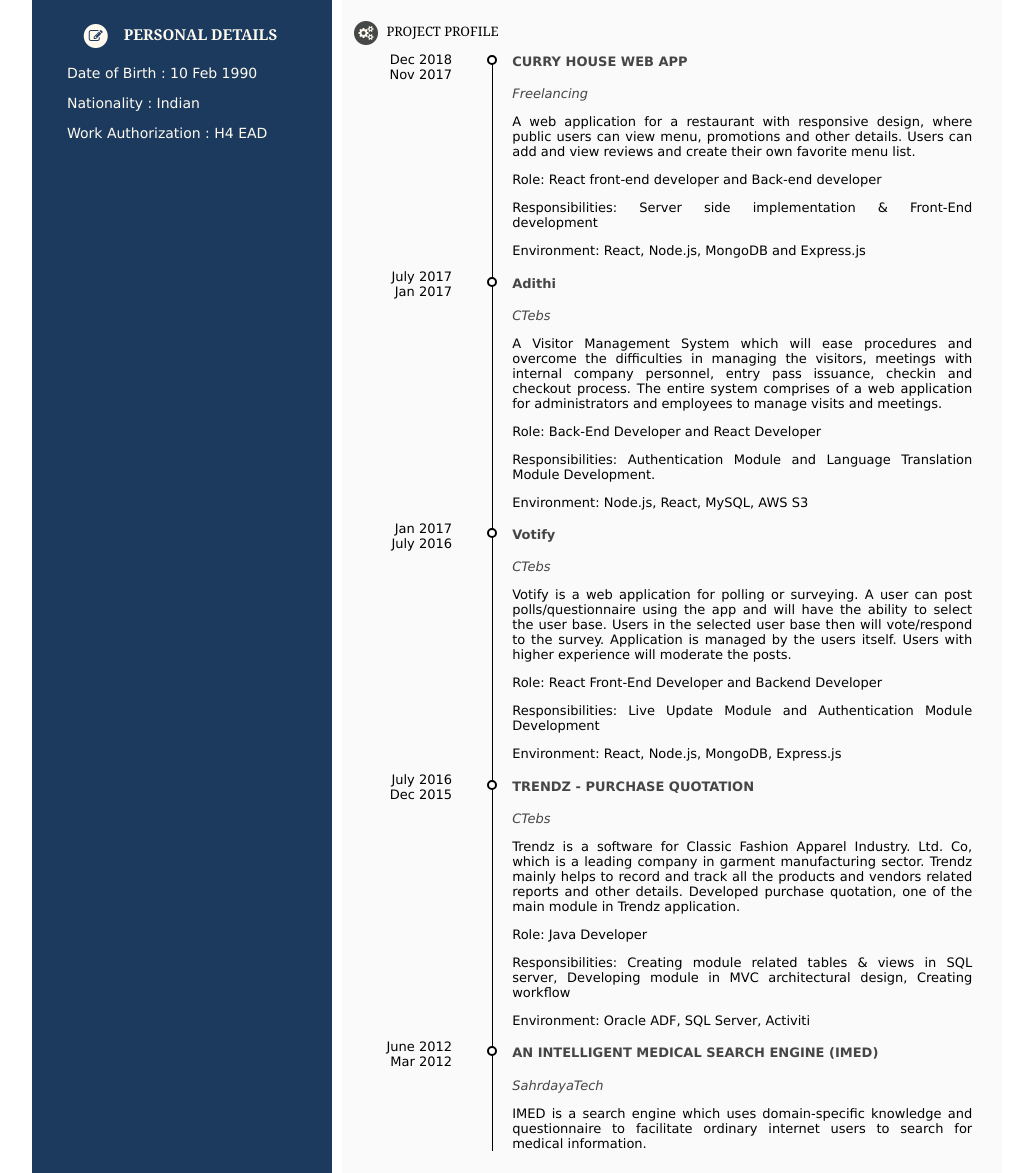
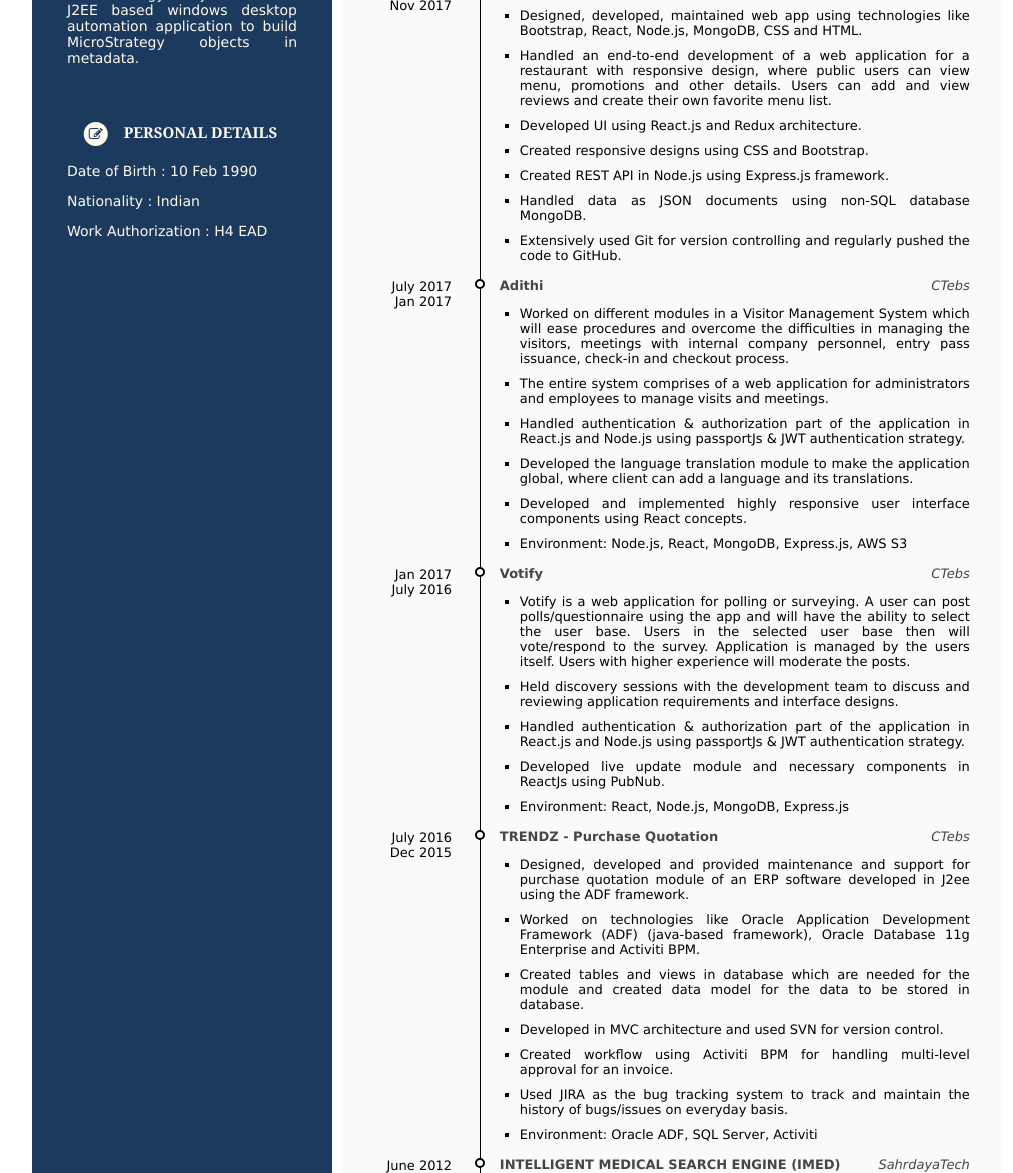
Before and after one commit to freelyfranciz/MyResume, a plain HTML site: page index.html in a window 1280 px wide. Shown: the part 1627-2800 px from the top of the page, without its empty margins (123-1136 px from the left). Drawn offline with Linux system fonts and the light colour scheme.

Commit message:
Project details

```diff
--- a/css/styles.css
+++ b/css/styles.css
@@ -65,7 +65,7 @@
 img{
     border-radius: 70%;
     width: 150px;
-    height: 180px;
+    height: 170px;
 }
 span {
     display: block;
@@ -116,26 +116,26 @@
     background-color: black;
     top: 10px;
     bottom: 0;
-    left: 21%;
+    left: 19%;
   }
 
   /* Container around content */
   .container {
     position: relative;
-    width: 500px;
+    width: 510px;
   }
 
   .datecontainer {
     position: absolute;
     width: 80px;
     text-align: right;
-    margin-top: -15px;
+    margin-top: -10px;
     margin-left: 10px;
   }
 
   /* Place the container to the right */
   .right {
-    left: 21%;
+    left: 19%;
   }
 
   /* Fix the circle for containers on the right side */
@@ -163,18 +163,20 @@
 /*Timeline sub heading*/
 .heading {
   color: rgb(70, 70, 70);
+  margin: 15px 0 0 0;
 }
 .subheading{
     color: rgb(70, 70, 70);
     font-style: italic;
+    margin: 0;
 }
 
 ul.list-style{
   list-style-type: square;
-    margin-left: 10px;
     font-family: Verdana, Geneva, Tahoma, sans-serif;
     font-size: small;
     text-align: justify;
+    padding: 0 0 0 20px;
 }
 .icon-margin {
   margin-right: 5px;
--- a/index.html
+++ b/index.html
@@ -40,9 +40,11 @@
                 <div id="sideblock-content">
                     <p>Three years of experience in developing Enterprise Resource Planning (ERP) software and full
                         stack web development.</p>
-                    <p>Full stack web developer having expertise in React, Angular and Node.js.</p>
-                    <p>Experience in web development using HTML5, CSS & JavaScript</p>
+                    <p>Full stack web developer having expertise in React and Node.js.</p>
+                    <p>In-depth knowledge of JavaScript, CSS, HTML and front-end languages.</p>
+                    <p>Developed web applications using MERN stack (MongoDB, ExpressJs, NodeJs, and React).</p>
                     <p>Hands-on experience in Java / J2EE programming.</p>
+                    <p>Expertise in React to develop single-page applications (SPA).</p>
 
                 </div>
             </div>
@@ -86,13 +88,15 @@
                 <div id="progressbar">
                     <span><label>HTML5</label></span>
                     <span>
-                        <progress value="60" max="100" style="width: 80%; margin-bottom: 10px;margin-top: 5px;"></progress>
+                        <progress value="60" max="100"
+                            style="width: 80%; margin-bottom: 10px;margin-top: 5px;"></progress>
                     </span>
                 </div>
                 <div id="progressbar">
                     <span><label>CSS</label></span>
                     <span>
-                        <progress value="60" max="100" style="width: 80%; margin-bottom: 10px;margin-top: 5px;"></progress>
+                        <progress value="60" max="100"
+                            style="width: 80%; margin-bottom: 10px;margin-top: 5px;"></progress>
                     </span>
                 </div>
             </div>
@@ -106,12 +110,14 @@
                     PET PROJECTS
                 </h6>
                 <div id="sideblock-content">
-                    <p>COVID-19 Tracker : A React project along with Material UI, Charts.js, React Hooks and API data fetching. Fetched the live data from the API.</p>
+                    <p>COVID-19 Tracker : A React project along with Material UI, Charts.js, React Hooks and API data
+                        fetching. Fetched the live data from the API.</p>
                     <p>Web Resume: HTML and CSS project to bulid and design my resume (
                         <a href="https://freelyfranciz.github.io/MyResume/" style="margin-right: 5px; color: white;">
                             <i class="fa fa-file" style="color: burlywood; margin-right: 5px;">
                             </i>Web Resume</a>).</p>
-                    <p>MicroStrategy Object Builder: J2EE based windows desktop automation application to build MicroStrategy objects in metadata.</p>
+                    <p>MicroStrategy Object Builder: J2EE based windows desktop automation application to build
+                        MicroStrategy objects in metadata.</p>
                 </div>
 
             </div>
@@ -159,7 +165,7 @@
                 </div>
             </div>
             <div>
-                <h6 class="mainheadings">
+                <h6 class="mainheadings" style="margin-bottom: 0;">
                     <span class="fa-stack fa-1x" style="margin-right:3px;">
                         <i class="fa fa-circle fa-stack-2x" style="color:rgb(70, 71, 71);"></i>
                         <i class="fa fa-trophy fa-stack-1x" style="color: floralwhite;"></i>
@@ -168,7 +174,9 @@
                 </h6>
             </div>
             <div>
-                <p class="subheading" style="padding-left: 30px; text-align: justify;">To build my software developing career in a professional work driven environment where I can utilize my knowledge and skills for research, learning and development of innovative products.</p>
+                <p class="subheading" style="padding-left: 30px; text-align: justify;">To build my software developing
+                    career in a professional work driven environment where I can utilize my knowledge and skills for
+                    research, learning and development of innovative products.</p>
             </div>
             <div>
                 <h6 class="mainheadings">
@@ -229,7 +237,8 @@
                     <div class="content">
                         <h4 class="heading">Full Stack Web Developer</h4>
                         <p class="subheading">Freelancing</p>
-                        <p>Design, development, maintenance of web app using technologies like React, Node.js, MongoDB, CSS, Bootstrap and HTML.</p>
+                        <p>End-to-end design, development, maintenance of a restaurant web app including both front-end
+                            development in ReactJs and back-end development using NodeJs, ExpressJs and MongoDB.</p>
                     </div>
                 </div>
                 <div class="datecontainer">
@@ -241,8 +250,15 @@
                     <div class="content">
                         <h4 class="heading">Associate Software Engineer</h4>
                         <p class="subheading">Classic Technologies and Business Solutions Pvt. Ltd., India</p>
-                        <p>Design, development, maintenance and support of React and Java applications. Worked on technologies like React, Node.js, Oracle Application Development Framework(ADF) (java based framework), Oracle Database 11g Enterprise and Activiti BPM.
-                        </p>
+                        <ul class="list-style">
+                            <li>Software developer with the Responsibilities of design, develop, provide maintenance and
+                                support for applications developed in javascript and J2ee.</li>
+                            <li>Direct communication with client or leadership for requirement acquisition and
+                                modifications.</li>
+                            <li>MERN stack developer who worked on UI design and RESTful API development.</li>
+                            <li>Java developer who handled technologies like Oracle Application Development Framework
+                                (ADF), Oracle Database 11g Enterprise and Activiti BPM.</li>
+                        </ul>
                     </div>
                 </div>
                 <div class="datecontainer">
@@ -254,7 +270,8 @@
                     <div class="content">
                         <h4 class="heading">Internship</h4>
                         <p class="subheading">Sahrdaya tech. Infopark, Koratty, Kerala,India</p>
-                        <p>Developed IMed, a medical web search engine, Which helps users to find out most probable health issue by entering symptoms. IMed was developed using JSP.</p>
+                        <p>Developed IMed, a medical web search engine, Which helps users to find out most probable
+                            health issue by entering symptoms. IMed was developed using JSP.</p>
                     </div>
                 </div>
             </div>
@@ -286,13 +303,13 @@
                     </div>
                 </div>
                 <div class="datecontainer">
-                    <div>
+                    <div style="padding-top:10px">
                         <p>April 2020 Feb 2020</p>
                     </div>
                 </div>
                 <div class="container right">
                     <div class="content">
-                        <h4 class="heading">Server-side Development - Node.js, Express & MongoDB
+                        <h4 class="heading">Server-side Development: Node.js, Express & MongoDB
                             <a href="https://www.coursera.org/account/accomplishments/verify/3PEXH3B3JBV9?utm_source=link&utm_campaign=copybutton_certificate&utm_product=course"
                                 style="margin-right: 10px; color: lightsteelblue">
                                 <i class="fa fa-file" style="color: cadetblue;"></i>view</a>
@@ -301,7 +318,7 @@
                     </div>
                 </div>
                 <div class="datecontainer">
-                    <div>
+                    <div style="padding-top:5px">
                         <p>Feb 2020 Dec 2019</p>
                     </div>
                 </div>
@@ -335,7 +352,7 @@
 
 
             <div>
-                <h6 class="mainheadings">
+                <h6 class="mainheadings" style="margin-bottom: 0;">
                     <span class="fa-stack fa-1x" style="margin-right:3px;">
                         <i class="fa fa-circle fa-stack-2x" style="color:rgb(70, 71, 71);"></i>
                         <i class="fa fa-folder-open fa-stack-1x" style="color: floralwhite;"></i>
@@ -344,7 +361,7 @@
                 </h6>
             </div>
             <div>
-                <ul class="list-style">
+                <ul class="list-style" style="padding-left: 30px;">
                     <li>Full stack web developer with React, Node.js, MongoDB, HTML5, CSS & JavaScript.
                     </li>
                     <li>Experienced in developing web applications using MERN stack</li>
@@ -352,18 +369,20 @@
                     </li>
                     <li>Experienced in Java/J2EE programming - JDBC, Servlets, JSP, JSF.</li>
                     <li>Experience in multi-tiered distributed environment. </li>
-                    <li>Good understanding of Software Development Life Cycle (SDLC) and familier with Waterfall and Agile software development methodology.</li>
-                    <li>Good knowledge of using IDE Tools like Eclipse, Oracle Application Development Framework(ADF) for Java/J2EE application development.</li>
-                    <!--page break-->
-                    <li>Expertise in database modeling and development using SQL, PL/SQL in Oracle (11g), SQL Server environments.</li>
-                    <li>Experience in building web applications using architecures like Flux and Redux in React and MVC (Model View Controller) in ADF.</li>
-                    <li>Experience in using version control and configuration management tools like SVN, Git and project management tools like Jira and Confluence.</li>
+                    <li>Good understanding of Software Development Life Cycle (SDLC) and
+                        familier with Waterfall and
+                        Agile software development methodology.</li>
+                    <li>Good knowledge of using IDE Tools like Eclipse, Oracle Application
+                        Development Framework(ADF) for Java/J2EE application development.</li>
+                    <li>Expertise in database modeling and development using SQL, PL/SQL in
+                        Oracle (11g), SQL Server environments.</li>
+                    <li>Experience in building web applications using architecures like Flux and Redux in React and MVC
+                        (Model View Controller) in ADF.</li>
+                    <li>Experience in using version control and configuration management tools like SVN, Git and project
+                        management tools like Jira and Confluence.</li>
                     <li>Working experience in workflow Engine Activiti BPM.</li>
                 </ul>
             </div>
-
-
-
 
             <div>
                 <h6 class="mainheadings">
@@ -382,13 +401,21 @@
                 </div>
                 <div class="container right">
                     <div class="content">
-                        <h4 class="heading">CURRY HOUSE WEB APP</h4>
-                        <p class="subheading">Freelancing</p>
-                        <p>A web application for a restaurant with responsive design, where public users can view menu, promotions and other details. Users can add and view reviews and create their own favorite menu list.</p>
-                        <p>Role: React front-end developer and Back-end developer</p>
-                        <p>Responsibilities: Server side implementation & Front-End development</p>
-                        <p>Environment: React, Node.js, MongoDB and Express.js</p>
-
+                        <h4 class="heading">Curry House Web App
+                            <p class="subheading" style="float: right; font-weight:lighter;">Freelancing</p>
+                        </h4>
+                        <ul class="list-style">
+                            <li>Designed, developed, maintained web app using technologies like Bootstrap, React,
+                                Node.js, MongoDB, CSS and HTML.</li>
+                            <li>Handled an end-to-end development of a web application for a restaurant with responsive
+                                design, where public users can view menu, promotions and other details. Users can add
+                                and view reviews and create their own favorite menu list.</li>
+                            <li>Developed UI using React.js and Redux architecture.</li>
+                            <li>Created responsive designs using CSS and Bootstrap.</li>
+                            <li>Created REST API in Node.js using Express.js framework.</li>
+                            <li>Handled data as JSON documents using non-SQL database MongoDB.</li>
+                            <li>Extensively used Git for version controlling and regularly pushed the code to GitHub.</li>
+                        </ul>
                     </div>
                 </div>
                 <div class="datecontainer">
@@ -398,12 +425,25 @@
                 </div>
                 <div class="container right">
                     <div class="content">
-                        <h4 class="heading">Adithi</h4>
-                        <p class="subheading">CTebs</p>
-                        <p>A Visitor Management System which will ease procedures and overcome the difficulties in managing the visitors, meetings with internal company personnel, entry pass issuance, checkin and checkout process. The entire system comprises of a web application for administrators and employees to manage visits and meetings.</p>
-                        <p>Role: Back-End Developer and React Developer</p>
-                        <p>Responsibilities: Authentication Module and Language Translation Module Development.</p>
-                        <p>Environment: Node.js, React, MySQL, AWS S3 </p>
+                        <h4 class="heading">Adithi
+                            <p class="subheading" style="float: right; font-weight:lighter;">CTebs</p>
+                        </h4>
+                        <ul class="list-style">
+                            <li> Worked on different modules in a Visitor Management System which will ease procedures
+                                and overcome the
+                                difficulties in managing the visitors, meetings with internal company personnel, entry
+                                pass
+                                issuance, check-in and checkout process.</li>
+                            <li> The entire system comprises of a web application for administrators and employees to
+                                manage visits and meetings.</li>
+                            <li> Handled authentication & authorization part of the application in React.js and
+                                Node.js using passportJs & JWT authentication strategy.</li>
+                            <li> Developed the language translation module to make the application global, where client
+                                can add a language and its translations. </li>
+                            <li>Developed and implemented highly responsive user interface components using React
+                                concepts. </li>
+                            <li>Environment: Node.js, React, MongoDB, Express.js, AWS S3 </li>
+                        </ul>
                     </div>
                 </div>
                 <div class="datecontainer">
@@ -413,14 +453,22 @@
                 </div>
                 <div class="container right">
                     <div class="content">
-                        <h4 class="heading">Votify</h4>
-                        <p class="subheading">CTebs</p>
-                        <p>
-                            Votify is a web application for polling or surveying. A user can post  polls/questionnaire using the app and will have the ability to select the user base. Users in the selected user base then will vote/respond to the survey. Application is managed by the users itself. Users with higher experience will moderate the posts.
-                        </p>
-                        <p>Role: React Front-End Developer and Backend Developer</p>
-                        <p>Responsibilities: Live Update Module and Authentication Module Development</p>
-                        <p>Environment: React, Node.js, MongoDB, Express.js</p>
+                        <h4 class="heading">Votify
+                            <p class="subheading" style="float: right; font-weight:lighter;">CTebs</p>
+                        </h4>
+                        <ul class="list-style">
+
+                            <li>Votify is a web application for polling or surveying. A user can post
+                                polls/questionnaire using the app and will have the ability to select the user base.
+                                Users in the selected user base then will vote/respond to the survey. Application is
+                                managed by the users itself. Users with higher experience will moderate the posts.</li>
+                            <li>Held discovery sessions with the development team to discuss and reviewing application requirements and
+                                interface designs.</li>
+                            <li>Handled authentication & authorization part of the application in React.js and Node.js
+                                using passportJs & JWT authentication strategy.</li>
+                            <li>Developed live update module and necessary components in ReactJs using PubNub.</li>
+                            <li>Environment: React, Node.js, MongoDB, Express.js</li>
+                        </ul>
                     </div>
                 </div>
                 <div class="datecontainer">
@@ -430,15 +478,19 @@
                 </div>
                 <div class="container right">
                     <div class="content">
-                        <h4 class="heading">TRENDZ - PURCHASE QUOTATION</h4>
-                        <p class="subheading">CTebs</p>
-                        <p>
-                            Trendz is a software for Classic Fashion Apparel Industry. Ltd. Co, which is a leading company in garment manufacturing sector.
-                            Trendz mainly helps to record and track all the products and vendors related reports and other details. Developed purchase quotation, one of the main module in Trendz application.
-                        </p>
-                        <p>Role: Java Developer</p>
-                        <p>Responsibilities: Creating module related tables & views in SQL server, Developing module in MVC architectural design, Creating workflow  </p>
-                        <p>Environment: Oracle ADF, SQL Server, Activiti </p>
+                        <h4 class="heading">TRENDZ - Purchase Quotation
+                            <p class="subheading" style="float: right; font-weight:lighter;">CTebs</p>
+                        </h4>
+                        <ul class="list-style">
+                            <li>Designed, developed and provided maintenance and support for purchase quotation module of an ERP software developed in J2ee using the ADF framework.</li>
+                            <li>Worked on technologies like Oracle Application Development Framework (ADF) (java-based
+                                framework), Oracle Database 11g Enterprise and Activiti BPM.</li>
+                            <li>Created tables and views in database which are needed for the module and created data model for the data to be stored in database.</li>
+                            <li>Developed in MVC architecture and used SVN for version control.</li>
+                            <li>Created workflow using Activiti BPM for handling multi-level approval for an invoice.</li>
+                            <li>Used JIRA as the bug tracking system to track and maintain the history of bugs/issues on everyday basis.</li>
+                            <li>Environment: Oracle ADF, SQL Server, Activiti </li>
+                        </ul>
                     </div>
                 </div>
 
@@ -449,19 +501,17 @@
                 </div>
                 <div class="container right">
                     <div class="content">
-                        <h4 class="heading">AN INTELLIGENT MEDICAL SEARCH ENGINE (IMED) </h4>
-                        <p class="subheading">SahrdayaTech</p>
+                        <h4 class="heading">INTELLIGENT MEDICAL SEARCH ENGINE (IMED)
+                            <p class="subheading" style="float: right; font-weight:lighter;">SahrdayaTech</p>
+                        </h4>
                         <p> IMED is a search engine which uses domain-specific knowledge
                             and questionnaire to facilitate ordinary internet users to search for medical information.
                         </p>
                     </div>
                 </div>
             </div>
-
-<div style="height: 150px;">
-
-</div>
         </div>
+    </div>
     </div>
 </body>
 
```
